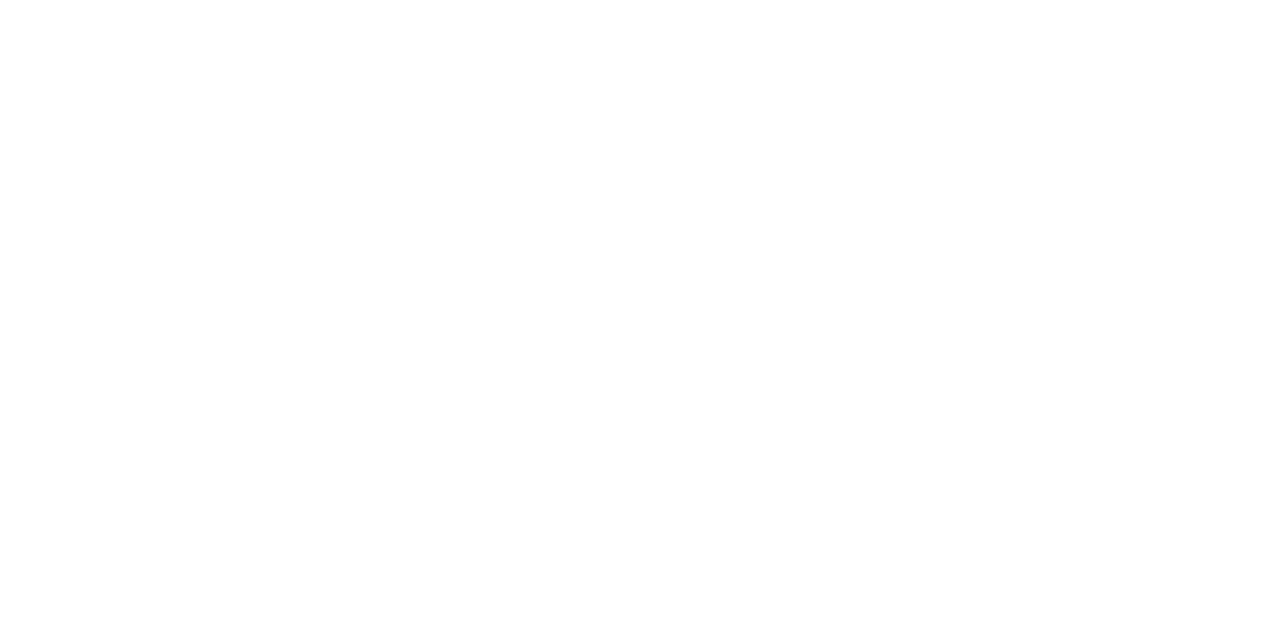
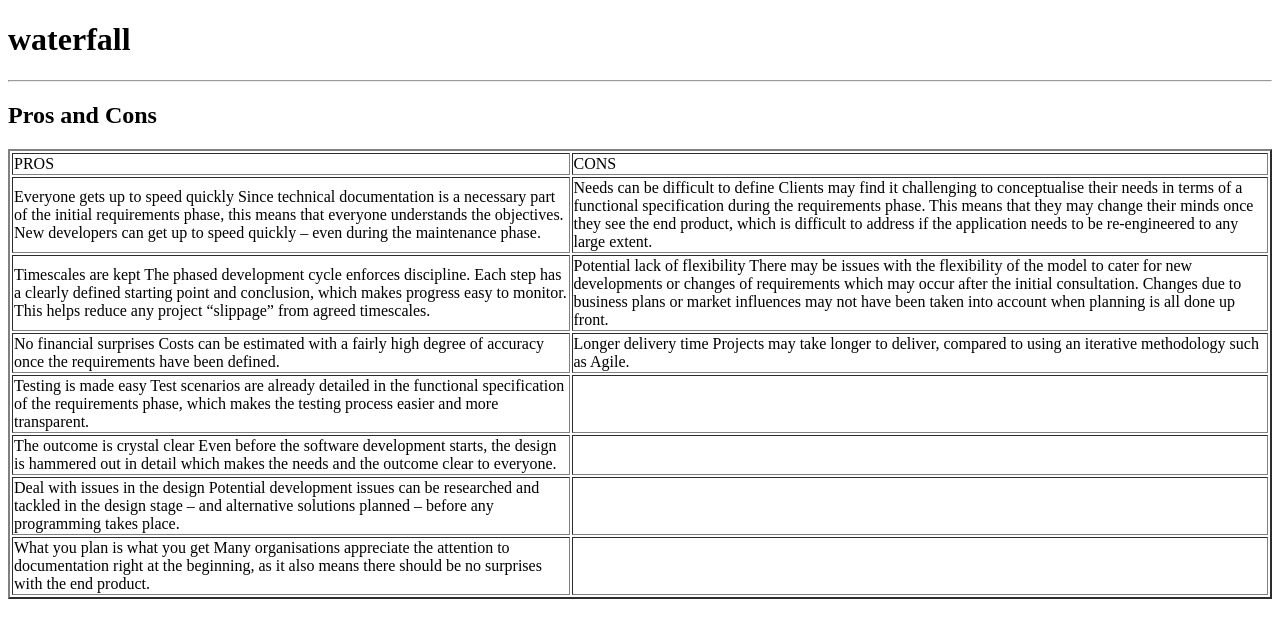
Before and after one commit to Estlib/TARge20J-ri, a plain HTML site: page HAATEMELL/watfal.html in a window 1280 px wide. Drawn offline with Linux system fonts and the light colour scheme.

Commit message:
link fix 3

```diff
--- a/HAATEMELL/watfal.html
+++ b/HAATEMELL/watfal.html
@@ -0,0 +1,59 @@
+<!DOCTYPE html>
+<html lang="en">
+<head>
+    <meta charset="UTF-8">
+    <meta http-equiv="X-UA-Compatible" content="IE=edge">
+    <meta name="viewport" content="width=device-width, initial-scale=1.0">
+    <title>sink</title>
+</head>
+<body>
+    <h1>waterfall</h1>
+    <hr>
+    <h2>Pros and Cons</h2>
+
+    <table border="2">
+        <tr>
+            <td>PROS</td>
+            <td>CONS</td>
+        </tr>
+        <tr>
+            <td>Everyone gets up to speed quickly
+                Since technical documentation is a necessary part of the initial requirements phase, this means that everyone understands the objectives. New developers can get up to speed quickly – even during the maintenance phase.</td>
+            <td>Needs can be difficult to define
+                Clients may find it challenging to conceptualise their needs in terms of a functional specification during the requirements phase. This means that they may change their minds once they see the end product, which is difficult to address if the application needs to be re-engineered to any large extent.</td>
+        </tr>
+        <tr>
+            <td>Timescales are kept
+                The phased development cycle enforces discipline. Each step has a clearly defined starting point and conclusion, which makes progress easy to monitor. This helps reduce any project “slippage” from agreed timescales.</td>
+            <td>Potential lack of flexibility
+                There may be issues with the flexibility of the model to cater for new developments or changes of requirements which may occur after the initial consultation. Changes due to business plans or market influences may not have been taken into account when planning is all done up front.</td>
+        </tr>
+        <tr>
+            <td>No financial surprises
+                Costs can be estimated with a fairly high degree of accuracy once the requirements have been defined.</td>
+            <td>Longer delivery time
+                Projects may take longer to deliver, compared to using an iterative methodology such as Agile.</td>
+        </tr>
+        <tr>
+            <td>Testing is made easy
+                Test scenarios are already detailed in the functional specification of the requirements phase, which makes the testing process easier and more transparent.</td>
+            <td></td>
+        </tr>
+        <tr>
+            <td>The outcome is crystal clear
+                Even before the software development starts, the design is hammered out in detail which makes the needs and the outcome clear to everyone.</td>
+            <td></td>
+        </tr>
+        <tr>
+            <td>Deal with issues in the design
+                Potential development issues can be researched and tackled in the design stage – and alternative solutions planned – before any programming takes place.</td>
+            <td></td>
+        </tr>
+        <tr>
+            <td>What you plan is what you get
+                Many organisations appreciate the attention to documentation right at the beginning, as it also means there should be no surprises with the end product.</td>
+            <td></td>
+        </tr>
+    </table>
+</body>
+</html>
```
Also changed, not shown: HAATEMELL/models.html (+3 -3 lines), HAATEMELL/vmodel.html (+2 -2 lines).
